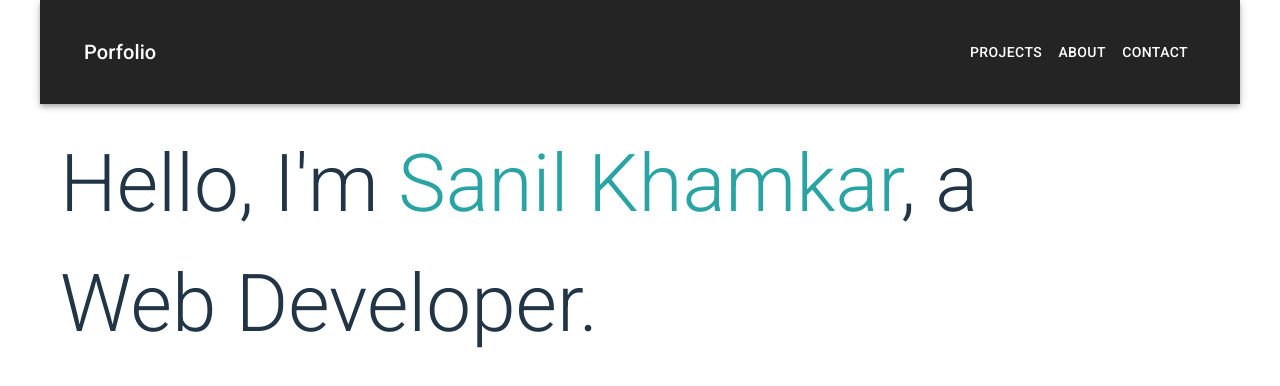
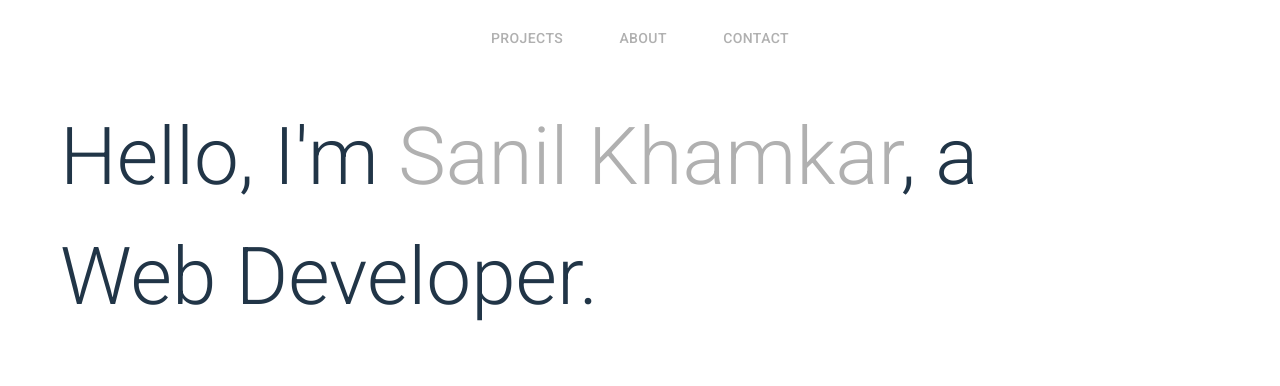
Before and after one commit to thesillytech/portfolio, a React (Vite) app: page / in a window 1280 px wide. Shown: the top 386 px of the page. Built offline with nearby package versions, Linux system fonts and the light colour scheme.

Commit message:
working on simple header style + font color

```diff
--- a/src/components/Header.jsx
+++ b/src/components/Header.jsx
@@ -7,30 +7,35 @@ import * as React from 'react';
 
 function Header () {
     return (
-        <AppBar position="sticky" conmponent="nav" sx={css.Appbar}>
-            <Toolbar>
-            <Typography
-                variant="h6"
-                component="div"
-                sx={{ flexGrow: 1, display: { sm: 'block' } }}
-            >
-                Porfolio
-            </Typography>
-            <Box sx={css.Box}>
-                <Button sx={css.Button}>
-                    Projects
-                </Button>
+        <Box sx={css.Box}>
+            <Button sx={css.Button}>Projects</Button>
+            <Button sx={css.Button}>About</Button>
+            <Button sx={css.Button}>Contact</Button>
+        </Box>
+        // <AppBar position="sticky" conmponent="nav" sx={css.Appbar}>
+        //     <Toolbar>
+        //     <Typography
+        //         variant="h6"
+        //         component="div"
+        //         sx={{ flexGrow: 1, display: { sm: 'block' } }}
+        //     >
+        //         Porfolio
+        //     </Typography>
+        //     <Box sx={css.Box}>
+        //         <Button sx={css.Button}>
+        //             Projects
+        //         </Button>
 
-                <Button sx={css.Button}>
-                    About
-                </Button>
+        //         <Button sx={css.Button}>
+        //             About
+        //         </Button>
 
-                <Button sx={css.Button}>
-                    Contact
-                </Button>
-            </Box>
-            </Toolbar>
-        </AppBar>
+        //         <Button sx={css.Button}>
+        //             Contact
+        //         </Button>
+        //     </Box>
+        //     </Toolbar>
+        // </AppBar>
     )
 }
 
@@ -45,10 +50,13 @@ const css = {
     },
 
     Box: {
-        display: { sm: 'block' },
+        display: 'flex',
+        justifyContent: 'center',
     },
 
     Button: {
-        color: '#fff',
+        color: '#B0B0B0',
+        minWidth: '100',
+        margin: '20px'
     }
 }
--- a/src/components/Homepage.jsx
+++ b/src/components/Homepage.jsx
@@ -24,6 +24,6 @@ const css = {
     },
 
     name: {
-        color: '#29a3a3'
+        color: '#B0B0B0'
     }
 }
--- a/src/index.css
+++ b/src/index.css
@@ -4,7 +4,8 @@
   font-weight: 300;
 
   color-scheme: light dark;
-  color: rgba(255, 255, 255, 0.87);
+  /* color: rgba(255, 255, 255, 0.87); */
+  color: #B0B0B0;
   background-color: #242424;
 
   font-synthesis: none;
```
